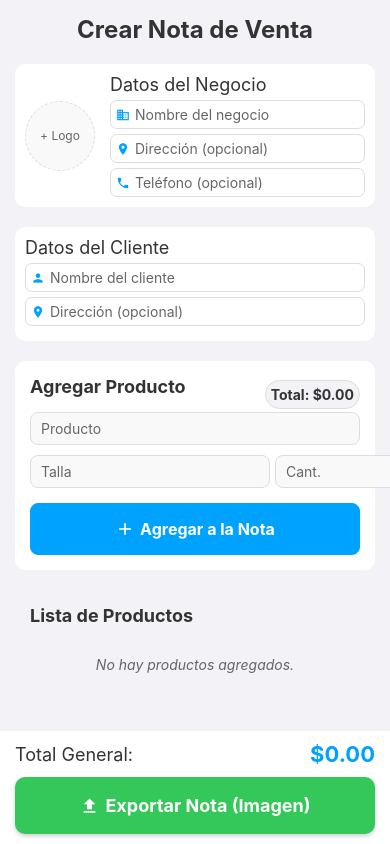
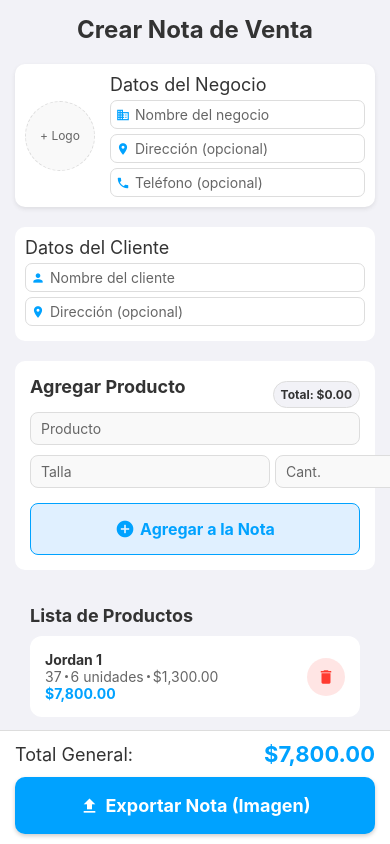
Before and after one commit to ismael21502/Purchase-Note, a React Native app: screen / in a window 390 px wide. Built offline with nearby package versions, Linux system fonts and the light colour scheme.

Commit message:
Change product card style

```diff
--- a/src/Main.js
+++ b/src/Main.js
@@ -14,7 +14,13 @@ import Footer from './components/Footer';
 import { useSafeAreaInsets } from 'react-native-safe-area-context';
 
 const Main = () => {
-    const [items, setItems] = useState([]);
+    const [items, setItems] = useState([{
+        id: Date.now().toString(),
+        product: 'Jordan 1',
+        size: '37',
+        quantity: parseFloat('6'),
+        price: parseFloat('1300'),
+    }]);
 
     const [businessName, setBusinessName] = useState('');
     const [businessDirection, setBusinessDirection] = useState('')
--- a/src/components/BusinessHeader.js
+++ b/src/components/BusinessHeader.js
@@ -26,7 +26,7 @@ export default function BusinessHeader({
   };
 
   return (
-    <View style={[styles.container, { backgroundColor: colors.card, shadowColor: colors.text }]}>
+    <View style={{...styles.container,  backgroundColor: colors.card, shadowColor: colors.text }}>
       <TouchableOpacity onPress={pickImage} style={styles.logoContainer}>
         {logoUri ? (
           <Image source={{ uri: logoUri }} style={styles.logo} />
--- a/src/components/Footer.js
+++ b/src/components/Footer.js
@@ -8,12 +8,12 @@ const Footer = ({ onPress, total=0 }) => {
     const { colors } = useTheme()
 
     return (
-        <View style={{ ...styles.container, backgroundColor: colors.card }}>
+        <View style={{ ...styles.container, backgroundColor: colors.card, borderColor: colors.border }}>
             <View style={{ ...styles.row }}>
                 <Text style={{ color: colors.text, fontSize: 18 }}>Total General:</Text>
                 <Text style={{ color: colors.primary, fontSize: 22, fontWeight: 'bold' }}>{formatCurrency(total, 'MXN')}</Text>
             </View>
-            <TouchableOpacity style={{...styles.exportButton, ...styles.row, justifyContent: 'center', backgroundColor: colors.secondary }} onPress={onPress}>
+            <TouchableOpacity style={{...styles.exportButton, ...styles.row, justifyContent: 'center', backgroundColor: colors.primary }} onPress={onPress}>
                 <MaterialIcons color={colors.card} size={20} name='upload' style={{marginRight: 6}}/>
                 <Text style={styles.exportButtonText}>Exportar Nota (Imagen)</Text>
             </TouchableOpacity>
@@ -27,7 +27,8 @@ const styles = StyleSheet.create({
     container: {
         width: '100%',
         paddingHorizontal: 15,
-        paddingVertical: 10
+        paddingVertical: 10,
+        borderTopWidth: 1,
     },
     row: {
         flexDirection: 'row',
--- /dev/null
+++ b/src/components/ProductCard.js
@@ -0,0 +1,75 @@
+import { StyleSheet, Text, View } from 'react-native'
+import React from 'react'
+import { useTheme } from '../context/ThemeContext'
+import { formatCurrency } from '../utils/priceFormat'
+import { TouchableOpacity } from 'react-native'
+import { MaterialIcons } from '@expo/vector-icons';
+
+const ProductCard = ({ item, colors, onRemoveItem }) => {
+    const Separator = ({ size, color}) => {
+        return (
+            <View style={{ backgroundColor: color, width: size, height: size, marginHorizontal: size, borderRadius: '100%' }}>
+            </View>
+        )
+    }
+    return (
+        <View style={[styles.itemContainer, { backgroundColor: colors.card, shadowColor: colors.text }]}>
+            <View style={styles.info}>
+                <Text style={[styles.productName, { color: colors.text, fontWeight: 'bold' }]}>{item.product}</Text>
+                <View style={{...styles.row,}}>
+                    <Text style={{ ...styles.text, color: colors.subText }}>{item.size ? `${item.size}` : ''}</Text>
+                    <Separator size={3} color={colors.subText}/>
+                    <Text style={{ ...styles.text, color: colors.subText }}>{item.quantity} unidades</Text>
+                    <Separator size={3} color={colors.subText} />
+                    <Text style={{...styles.text, color: colors.subText }}>
+                        {formatCurrency(item.price)}
+                    </Text>
+                </View>
+                <Text style={{ color: colors.primary, fontWeight: 'bold' }}>{formatCurrency((item.quantity * item.price), 'MXN')}</Text>
+            </View>
+            <TouchableOpacity onPress={() => onRemoveItem(item.id)} style={[styles.deleteButton, { backgroundColor: colors.error + '20' }]}>
+                <MaterialIcons size={18} name={'delete'} color={colors.error} />
+            </TouchableOpacity>
+        </View>
+    )
+}
+
+export default ProductCard
+
+const styles = StyleSheet.create({
+    row: {
+        flexDirection: 'row',
+        alignItems: 'center',
+    },
+    itemContainer: {
+        flexDirection: 'row',
+        justifyContent: 'space-between',
+        alignItems: 'center',
+        padding: 15,
+        marginBottom: 10,
+        borderRadius: 12,
+        elevation: 2,
+        shadowOffset: { width: 0, height: 1 },
+        shadowOpacity: 0.1,
+        shadowRadius: 2,
+    },
+    deleteButton: {
+        padding: 10,
+        borderRadius: 5000,
+        marginLeft: 10,
+    },
+
+    deleteText: {
+        fontWeight: 'bold',
+        fontSize: 16,
+    },
+    info: {
+        flex: 1,
+    },
+    details: {
+        fontSize: 14,
+    },
+    text: {
+        fontSize: 14
+    }
+})
--- a/src/components/ProductForm.js
+++ b/src/components/ProductForm.js
@@ -48,7 +48,7 @@ export default function ProductForm({ onAddItem }) {
             <View style={{ ...styles.row, justifyContent: 'space-between' }}>
                 <Text style={[styles.header, { color: colors.text }]}>Agregar Producto</Text>
                 <View style={[styles.calculated, { backgroundColor: colors.background, borderColor: colors.border }]}>
-                    <Text style={[styles.calculatedText, { color: colors.text }]}>
+                    <Text style={{...styles.calculatedText,  color: colors.text }}>
                         Total: {formatCurrency((parseFloat(quantity || 0) * parseFloat(price || 0)), 'MXN')}
                     </Text>
                 </View>
@@ -87,9 +87,9 @@ export default function ProductForm({ onAddItem }) {
                 />
             </View>
 
-            <TouchableOpacity style={[styles.button, { backgroundColor: colors.primary, borderColor: colors.primary }]} onPress={handleAdd}>
-                <MaterialIcons size={20} name={'add'} color={'#fff'} style={{ marginRight: 5 }} />
-                <Text style={[styles.buttonText, { color: '#fff' }]}>Agregar a la Nota</Text>
+            <TouchableOpacity style={[styles.button, { backgroundColor: '#0084ff1f', borderColor: colors.primary }]} onPress={handleAdd}>
+                <MaterialIcons size={20} name={'add-circle'} color={colors.primary} style={{ marginRight: 5 }} />
+                <Text style={{...styles.buttonText,  color: colors.primary }}>Agregar a la Nota</Text>
             </TouchableOpacity>
         </View>
     );
@@ -126,12 +126,14 @@ const styles = StyleSheet.create({
     calculated: {
         borderWidth: 1,
         borderRadius: 100000000,
-        padding: 5,
+        paddingVertical: 5,
+        paddingHorizontal: 7,
         justifyContent: 'center',
     },
     calculatedText: {
         fontWeight: 'bold',
         textAlign: 'center',
+        fontSize: 12,
     },
     button: {
         flexDirection: 'row',
--- a/src/components/ProductList.js
+++ b/src/components/ProductList.js
@@ -1,28 +1,12 @@
 import React from 'react';
 import { View, Text, FlatList, TouchableOpacity, StyleSheet } from 'react-native';
-import { MaterialIcons } from '@expo/vector-icons';
 import { useTheme } from '../context/ThemeContext';
 import { formatCurrency } from '../utils/priceFormat';
+import ProductCard from './ProductCard';
+
 export default function ProductList({ items, onRemoveItem }) {
     const { colors } = useTheme();
-
-    const renderItem = ({ item }) => (
-        <View style={[styles.itemContainer, { backgroundColor: colors.card, shadowColor: colors.text }]}>
-            <View style={styles.info}>
-                <Text style={[styles.productName, { color: colors.text }]}>{item.product} {item.size ? `(${item.size})` : ''}</Text>
-                <Text style={[styles.details, { color: colors.subText }]}>
-                    {item.quantity} x ${item.price.toFixed(2)} = <Text style={[styles.bold, { color: colors.text }]}>{formatCurrency((item.quantity * item.price), 'MXN')}</Text>
-                </Text>
-            </View>
-            <TouchableOpacity onPress={() => onRemoveItem(item.id)} style={[styles.deleteButton, { backgroundColor: colors.error + '20' }]}>
-                {/* <Text style={styles.deleteText}>✕</Text> */}
-                <MaterialIcons size={18} name={'delete'} color={colors.error} />
-            </TouchableOpacity>
-        </View>
-    );
-
     // const total = items.reduce((acc, item) => acc + (item.quantity * item.price), 0);
-
     return (
         <View style={[styles.container, { backgroundColor: 'transparent' }]}>
             <Text style={[styles.header, { color: colors.text }]}>Lista de Productos</Text>
@@ -34,7 +18,7 @@ export default function ProductList({ items, onRemoveItem }) {
                     <View style={styles.listContainer}>
                         {items.map((item) => (
                             <View key={item.id}>
-                                {renderItem({ item })}
+                                {ProductCard({ item, colors })}
                             </View>
                         ))}
                     </View>
@@ -68,41 +52,15 @@ const styles = StyleSheet.create({
     listContainer: {
         // maxHeight: 300,
     },
-    itemContainer: {
-        flexDirection: 'row',
-        justifyContent: 'space-between',
-        alignItems: 'center',
-        padding: 15,
-        marginBottom: 10,
-        borderRadius: 12,
-        elevation: 2,
-        shadowOffset: { width: 0, height: 1 },
-        shadowOpacity: 0.1,
-        shadowRadius: 2,
-    },
-    info: {
-        flex: 1,
-    },
     productName: {
         fontSize: 16,
         fontWeight: '500',
     },
-    details: {
-        fontSize: 14,
-    },
+
     bold: {
         fontWeight: 'bold',
     },
-    deleteButton: {
-        padding: 10,
-        borderRadius: 5000,
-        marginLeft: 10,
-    },
 
-    deleteText: {
-        fontWeight: 'bold',
-        fontSize: 16,
-    },
     emptyText: {
         textAlign: 'center',
         marginVertical: 20,
```
